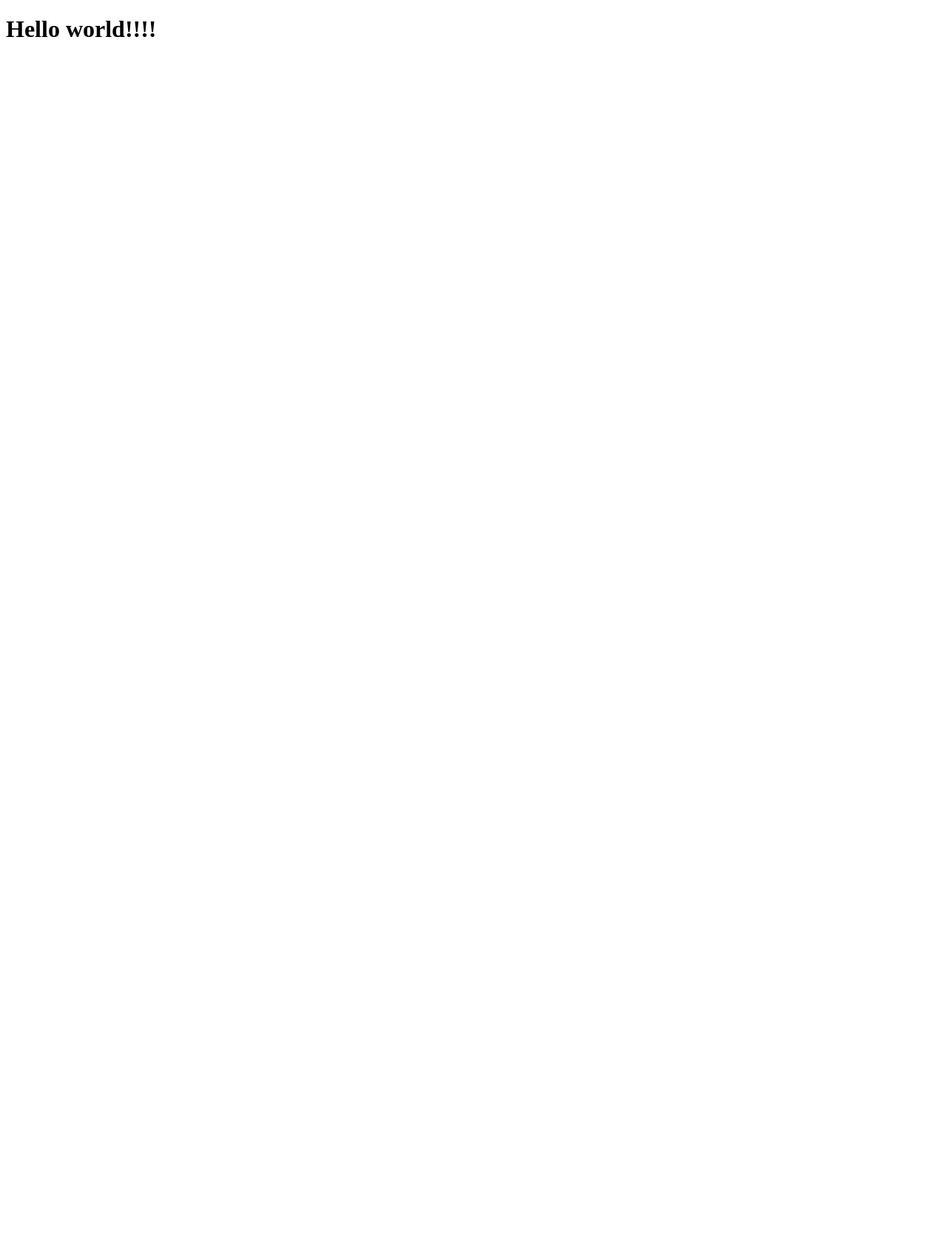
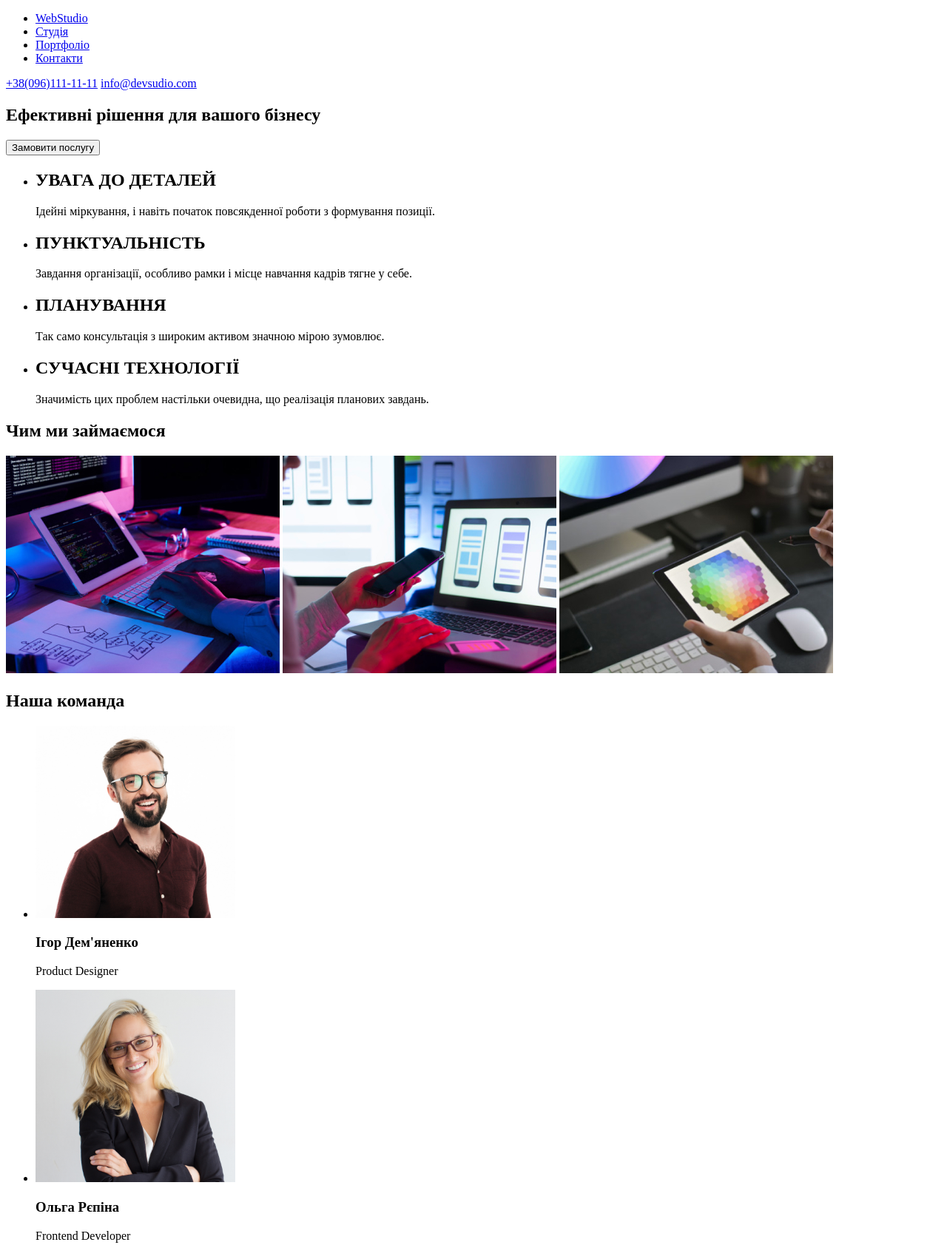
Before and after one commit to kos8704/goit-markup-hw-01, a plain HTML site: page index.html in a window 1280 px wide. Shown: the top 1683 px of the page at 74% size. Before the commit the page ends 800 px from the top, so only its background shows below. Drawn offline with Linux system fonts and the light colour scheme.

Commit message:
finished hw1 (verification needed)

```diff
--- a/index.html
+++ b/index.html
@@ -1,12 +1,92 @@
 <!DOCTYPE html>
 <html lang="en">
 <head>
-    <meta charset="UTF-8">
-    <meta http-equiv="X-UA-Compatible" content="IE=edge">
-    <meta name="viewport" content="width=device-width, initial-scale=1.0">
-    <title>Document</title>
-</head>
+  <meta charset="UTF-8">
+  <meta http-equiv="X-UA-Compatible" content="IE=edge">
+  <meta name="viewport" content="width=device-width, initial-scale=1.0">
+  <title>WebStudio</title>
+  </head>
 <body>
-    <H1>Hello world!!!!</H1>
+  <header>
+    <nav>
+      <ul>
+        <li><a href="#">WebStudio</a></li>
+        <li><a href="#">Студія</a></li>
+        <li><a href="#">Портфоліо</a></li>
+        <li><a href="#">Контакти</a></li>
+      </ul>
+    </nav>
+    <a href="tel:+380961111111">+38(096)111-11-11</a>
+    <a href="mailto:info@devsudio.com">info@devsudio.com</a>
+  </header>
+  <!--MAIN-->
+  <main>
+    <section class="hero">
+      <h1>Ефективні рішення для вашого бізнесу</h1>
+      <button type="button">Замовити послугу</button>
+    </section>
+<section>
+<ul>
+  <li>
+    <h2>УВАГА ДО ДЕТАЛЕЙ</h2>
+    <p>Ідейні міркування, і навіть початок повсякденної роботи з формування позиції.</p>
+  </li>
+  <li>
+    <h2>ПУНКТУАЛЬНІСТЬ</h2>
+    <p>Завдання організації, особливо рамки і місце навчання кадрів тягне у себе.</p>
+  </li>
+  <li>
+    <h2>ПЛАНУВАННЯ</h2>
+    <p>Так само консультація з широким активом значною мірою зумовлює.</p>
+  </li>
+  <li>
+    <h2>СУЧАСНІ ТЕХНОЛОГІЇ</h2>
+    <p>Значимість цих проблем настільки очевидна, що реалізація планових завдань.</p>
+  </li>
+</ul>
+</section>
+<section>
+  <h2>Чим ми займаємося</h2>
+  <img src="/images/img.jpg" alt="typing" width="370" />
+  <img src="/images/img1.jpg" alt="a phone in a hand" width="370" />
+  <img src="/images/img2.jpg" alt="tablet" width="370" />
+</section>
+<!--TEAM-->
+<section>
+<h2>Наша команда</h2>
+<ul>
+  <li>
+    <img src="/images/igor.jpg" alt="igor photo" width="270">
+    <h3>Ігор Дем'яненко</h3>
+    <p>Product Designer</p>
+  </li>
+  <li>
+    <img src="/images/olha.jpg" alt="olha photo" width="270">
+    <h3>Ольга Рєпіна</h3>
+    <p>Frontend Developer</p>
+  </li>
+  <li>
+    <img src="/images/mykola.jpg" alt="mykola photo" width="270">
+    <h3>Микола Тарасов</h3>
+    <p>Marketing</p>
+  </li>
+  <li>
+    <img src="/images/myhailo.jpg" alt="myhailo photo" width="270">
+    <h3>Михайло Єрмаков</h3>
+    <p>UI Designer</p>
+  </li>
+</ul>
+</section>
+  </main>
+  <footer>
+    <h2>WebStudio</h2>
+    <address>
+      <ul>
+        <li><a href="https://goo.gl/maps/CPFtiqBuCuVv1Jpb6">м. Київ, пр-т Лесі Українки, 26</a></li>
+        <li><a href="mailto:info@devstudio.com">info@devstudio.com</a></li>
+        <li><a href="tel:+380961111111">+38 096 111 11 11</a></li>
+      </ul>
+    </address>
+  </footer>
 </body>
 </html>
```
Also changed, not shown: images/igor.jpg (added), images/img.jpg (added), images/img1.jpg (added), images/img2.jpg (added), images/myhailo.jpg (added), images/mykola.jpg (added), images/olha.jpg (added).
